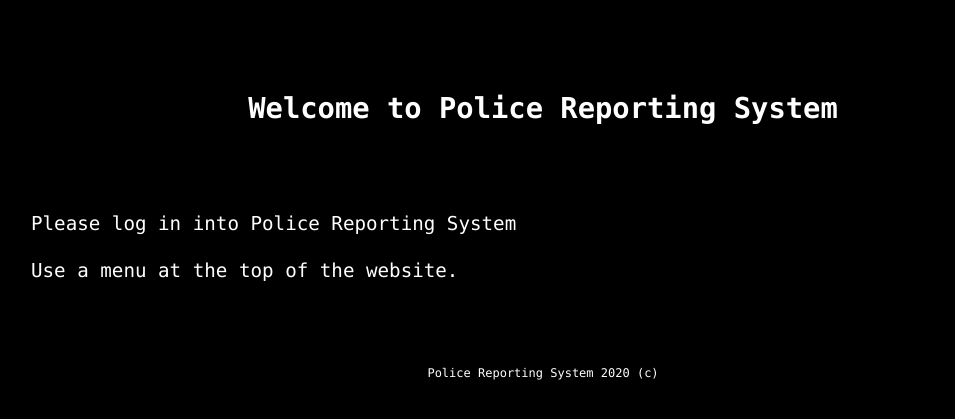
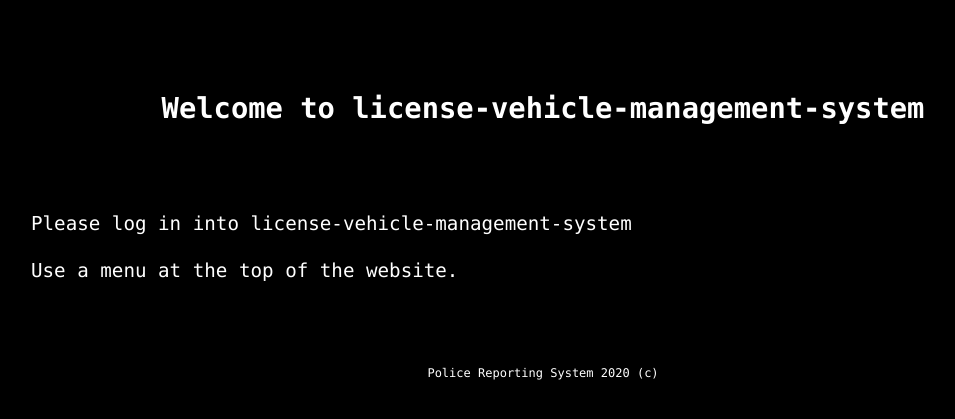
Before and after one commit to hammadqureshi31/PR-System, a PHP site: page / in a window 1280 px wide. Shown: the part 57-476 px from the top of the page, without its empty margins (97-1052 px from the left). Run offline with PHP 8.4, Linux system fonts and the light colour scheme.

Commit message:
Update index.php

```diff
--- a/src/index.php
+++ b/src/index.php
@@ -3,7 +3,7 @@
 ?>
 
 	<section class="main-content">
-		<h2>Welcome to Police Reporting System</h2>
+		<h2>Welcome to license-vehicle-management-system</h2>
 		<br>
 		<p>
 <?php
@@ -15,7 +15,7 @@
 	}
 	else {
 ?>
-		Please log in into Police Reporting System
+		Please log in into license-vehicle-management-system
 <?php
 	}
 ?>
```
